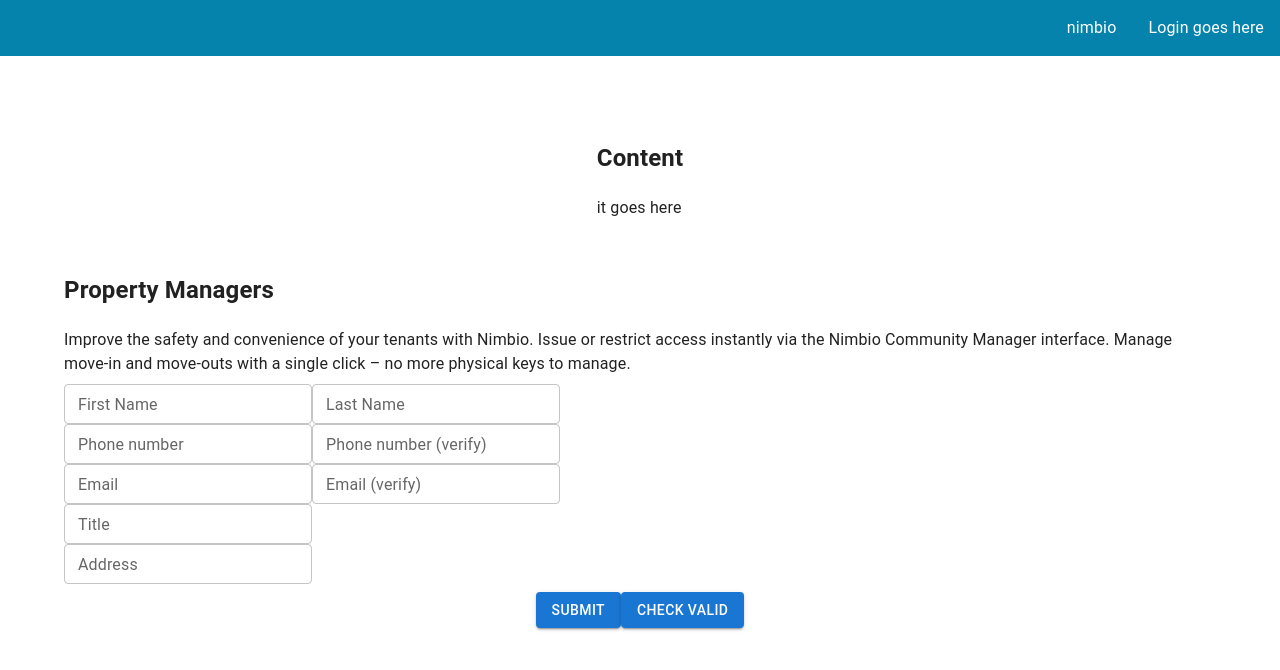
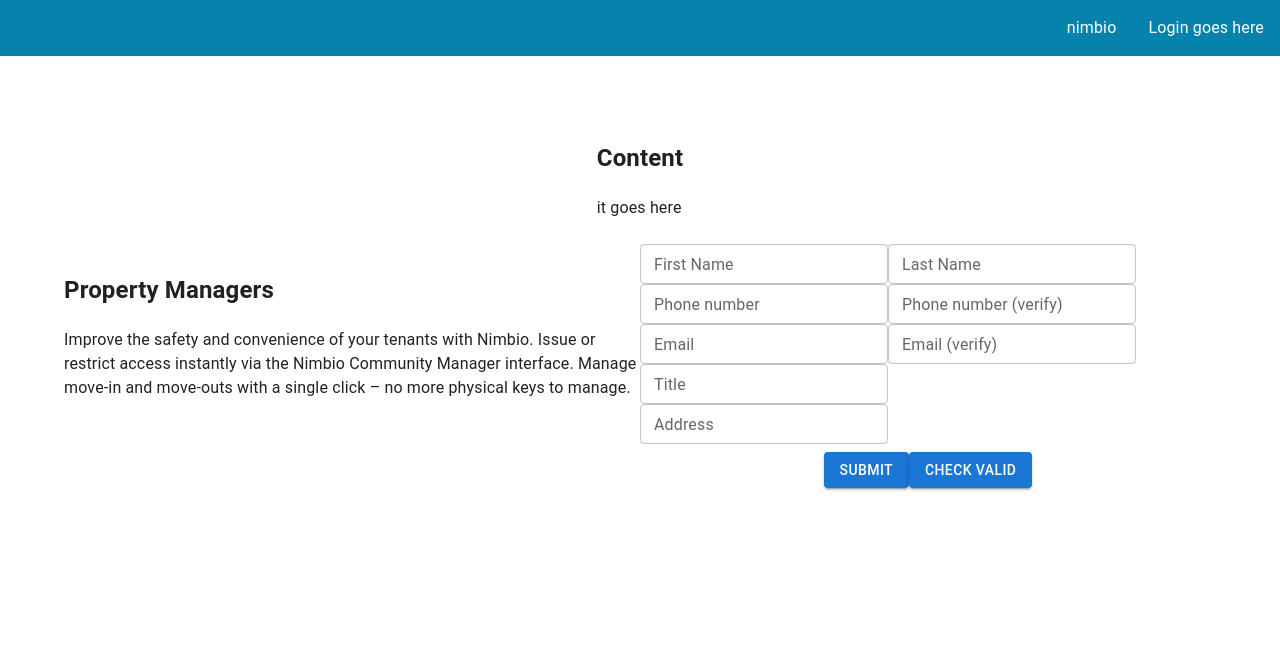
Before and after one commit to loserluki/nimbio_landing, a React (Create React App) app: page / in a window 1280 px wide. Shown: the top 670 px of the page. Built offline with nearby package versions, Linux system fonts and the light colour scheme.

Commit message:
minor formatting changes in App.js

```diff
--- a/src/components/App/App.js
+++ b/src/components/App/App.js
@@ -36,12 +36,12 @@ function App() {
                   </Grid>
                   <Grid item>
                       <Grid container direction={"row"}>
-                          <Grid item>
+                          <Grid item xs={12} md={6}>
                               <PropManModule />
                           </Grid>
-                      </Grid>
-                      <Grid item>
-                          <SampleForm />
+                          <Grid item xs={12} md={6}>
+                              <SampleForm />
+                          </Grid>
                       </Grid>
                   </Grid>
               </Grid>
```
